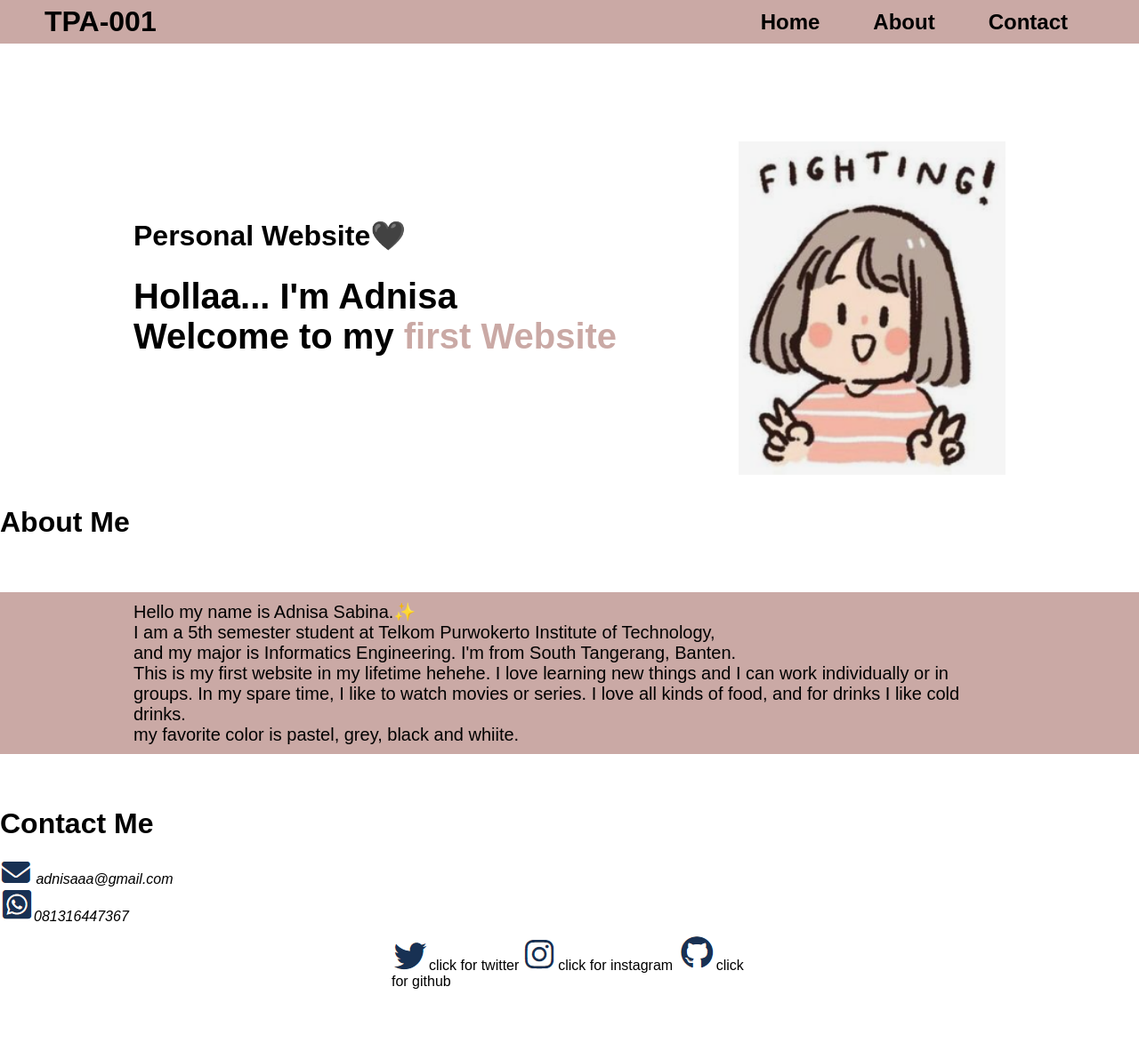
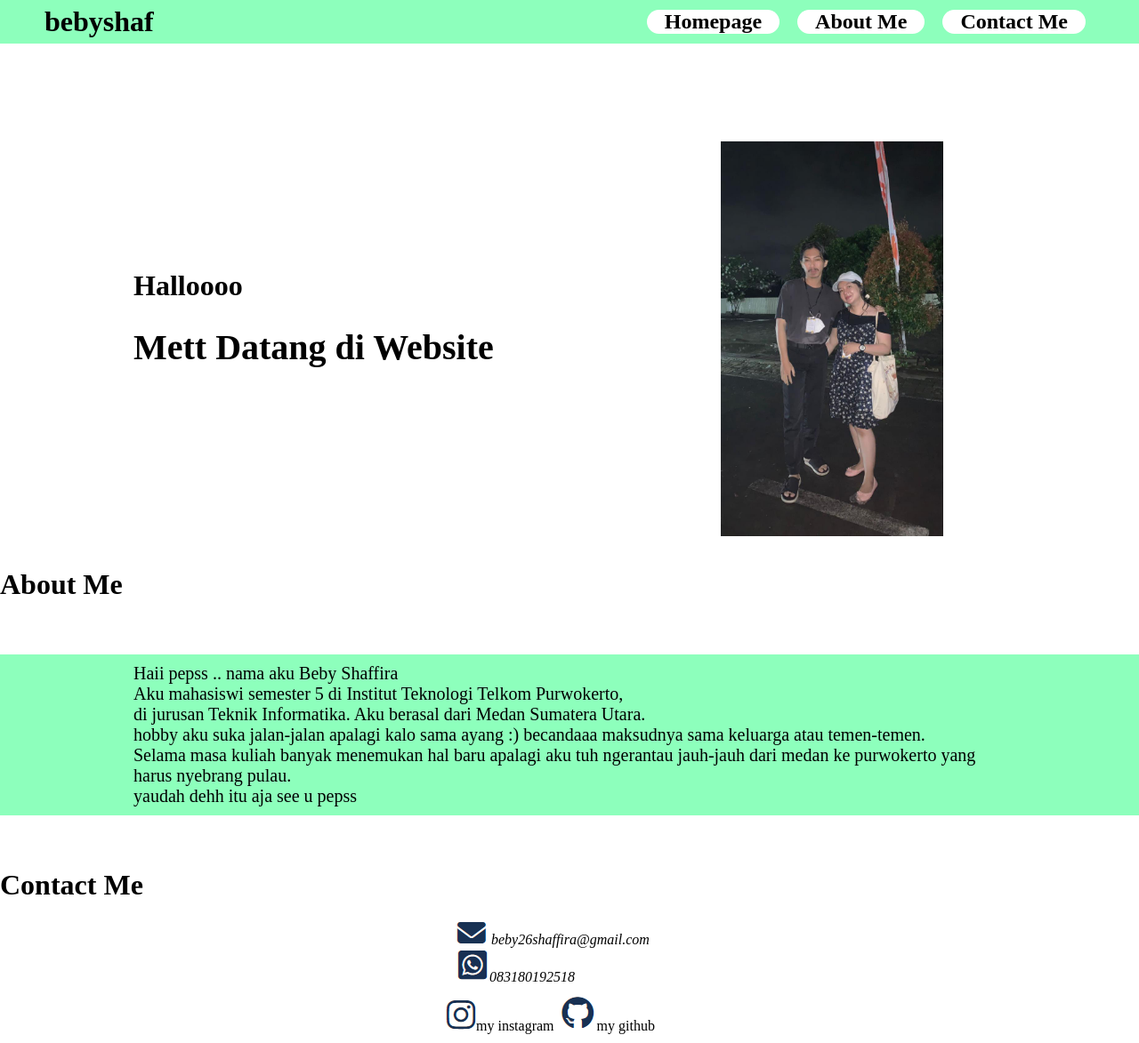
Before and after one commit to Adnisaaa/TPA-001, a plain HTML site: page index.html in a window 1280 px wide. Shown: the whole page at 89% size. Before the commit the page ends 1123 px from the top, so only its background shows below. Drawn offline with Linux system fonts and the light colour scheme.

Commit message:
create file index.html

```diff
--- a/index.html
+++ b/index.html
@@ -4,53 +4,50 @@
     <meta charset="UTF-8">
     <meta http-equiv="X-UA-Compatible" content="IE=edge">
     <meta name="viewport" content="width=device-width, initial-scale=1.0">
-    <title>TPA-001</title>
+    <title>Document</title>
     <link rel="stylesheet" href="style.css">
 </head>
 <body>
 
         <!-- navigasi -->
         <nav>
-            <a href="" class="logo">TPA-001</a>
+            <a href="" class="logo">bebyshaf</a>
 
             <ul class="nav-menu">
-                <li><a href="#home">Home</a></li>
-                <li><a href="#about">About</a></li>
-                <li><a href="#contact">Contact</a></li>
+                <li><a href="#home">Homepage</a></li>
+                <li><a href="#about">About Me</a></li>
+                <li><a href="#contact">Contact Me</a></li>
             </ul>
         </nav>
 
         <section id="home">
             <!-- text -->
             <div class="home-text">
-                <h2>Personal Website🖤</h2>
-                <h1>Hollaa... I'm Adnisa<br> Welcome to my <span>first Website</span></h1>
+                <h2>Halloooo</h2>
+                <h1>Mett Datang di Website</h1>
             </div>
 
             <!-- img -->
             <div class="home-img">
-                <img src="./img.png" alt="" width="300">
+                <img src="./img.jpeg" alt="" width="250">
             </div>
         </section>
 
         <section id="about">
             <h1>About Me</h1>
             <div class="about-text">
-                <p>Hello my name is Adnisa Sabina.✨ <br> I am a 5th semester student at Telkom Purwokerto Institute of Technology, <br> and my major is Informatics Engineering. I'm from South Tangerang, Banten.
-                 <br> This is my first website in my lifetime hehehe. I love learning new things and I can work individually or in groups. In my spare time, I like to watch movies or series. I love all kinds of food, and for drinks I like cold drinks.
-                 <br> my favorite color is pastel, grey, black and whiite.
-                </p>
+                <p>
+                    Haii pepss .. nama aku Beby Shaffira <br> Aku mahasiswi semester 5 di Institut Teknologi Telkom Purwokerto, <br> di jurusan Teknik Informatika. Aku berasal dari Medan Sumatera Utara. <br> hobby aku suka jalan-jalan apalagi kalo sama ayang :) becandaaa maksudnya sama keluarga atau temen-temen. <br> Selama masa kuliah banyak menemukan hal baru apalagi aku tuh ngerantau jauh-jauh dari medan ke purwokerto yang harus nyebrang pulau. <br> yaudah dehh itu aja see u pepss </p>
             </div>
         </section>
 
         <section id="contact">
             <h1>Contact Me</h1>
-            <p><img src="./1.png"> <i class="email">adnisaaa@gmail.com</i></p>
-            <p><img src="./2.png"><i class="phone">081316447367</i></p>
+            <p><img src="./1.png"> <i class="email">beby26shaffira@gmail.com</i></p>
+            <p><img src="./2.png"><i class="phone">083180192518</i></p>
             <div class="sosmed">
-                <a href="https://www.twitter.com/adnisabn_/"><img src="./3.png">click for twitter  </a>
-                <a href="https://www.instagram.com/adnisabn_/"><img src="./4.png">  click for instagram</a>
-                <a href="https://github.com/Adnisaaa"><img src="./5.png">click for github</a>
+                <a href="https://www.instagram.com/bebiiiis/"><img src="./logoIG.png">my instagram</a>
+                <a href="https://github.com/bebyshaffira12"><img src="./logoGITHUB.png">my github</a>
             </div>
 
         </section>
--- a/style.css
+++ b/style.css
@@ -3,8 +3,6 @@
     margin: 0;
     padding: 0;
     text-decoration: none;
-    /* ngilangin titik list */
-    font-family: 'Poppins', sans-serif;
     list-style: none;
     color: black;
 }
@@ -14,7 +12,7 @@ nav {
     justify-content: space-between;
     align-items: center;
     padding: 6px 50px;
-    background-color: rgba(179, 132, 126, 0.699);
+    background-color: rgba(89, 255, 158, 0.685);
 }
 
 .logo {
@@ -30,6 +28,8 @@ ul li {
     margin: 0 10px;
     font-weight: 600;
     font-size: 24px;
+    background-color: #fff;
+    border-radius: 25px;
 }
 
 ul li a {
@@ -38,7 +38,7 @@ ul li a {
 }
 
 ul li a:hover {
-    background-color: rgb(68, 96, 164);
+    background-color: rgb(68, 164, 105);
     color: #fff;
 }
 
@@ -66,10 +66,9 @@ ul li a:hover {
     font-weight: bold;
 }
 
-.home-text span {
-    color: rgba(179, 132, 126, 0.699);
+.home-img img{
+    margin-right: 70px;
 }
-
 /* head -> about & contact me */
 h1 {
     display: block;
@@ -90,10 +89,14 @@ h1 {
     margin-block-end: 3em;
     margin-inline-start: 0px;
     margin-inline-end: 0px;
-    background-color: rgba(179, 132, 126, 0.699);
+    background-color: rgba(89, 255, 158, 0.685);
 }
 
 /* section contact */
+#contact p{
+    margin-left: 40%;
+}
+
 .sosmed{
-    padding: 10px 440px;
+    padding: 10px 500px;
 }
```
Also changed, not shown: 3.png (deleted), img.jpeg (added), img.png (deleted), logoGITHUB.png (renamed from 5.png), logoIG.png (renamed from 4.png).
